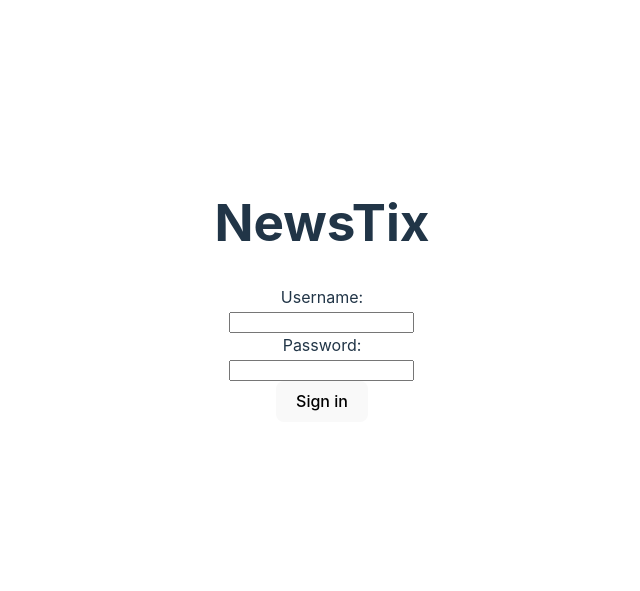
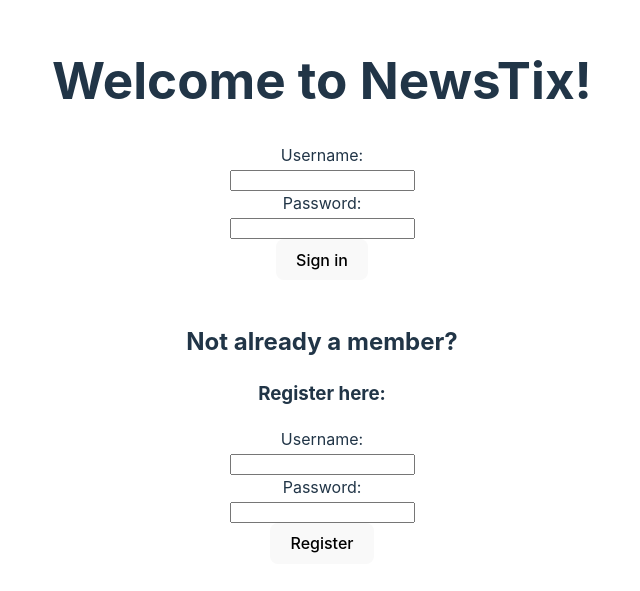
Before and after one commit to ori-123/newstix, a Vue app in the folder newstix-frontend/: page / in a window 1280 px wide. Shown: the part 109-700 px from the top of the page, without its empty margins (318-958 px from the left). Built offline with nearby package versions, Linux system fonts and the light colour scheme.

Commit message:
create Register component

```diff
--- a/newstix-frontend/package.json
+++ b/newstix-frontend/package.json
@@ -17,8 +17,10 @@
   },
   "devDependencies": {
     "@vitejs/plugin-vue": "^5.0.4",
+    "http-proxy-middleware": "^3.0.0",
     "typescript": "^5.2.2",
     "vite": "^5.2.0",
     "vue-tsc": "^2.0.6"
-  }
+  },
+  "proxy": "http://localhost:8080"
 }
--- a/newstix-frontend/src/App.vue
+++ b/newstix-frontend/src/App.vue
@@ -1,44 +1,15 @@
 <script setup lang="ts">
-import { ref } from 'vue';
-import axios from 'axios';
-import User from "../types/User.ts";
-
-interface FormData {
-  username: string;
-  password: string;
-}
-
-const formData = ref<FormData>({
-  username: '',
-  password: ''
-});
-const loginError = ref<string>('');
-
-async function login() {
-  try {
-    await axios.post<User>('/api/users/login', formData.value);
-    // TODO: redirect to Dashboard
-  } catch (error: any) {
-    if (error.response && error.response.status === 401) {
-      loginError.value = 'Invalid username or password.';
-    } else {
-      loginError.value = 'An error occurred. Please try again later.';
-    }
-  }
-}
-
+import Login from "./components/Login.vue";
+import Register from "./components/Register.vue";
 </script>
 
 <template>
-  <h1>NewsTix</h1>
-  <form @submit.prevent="login">
-    Username:<br />
-    <input v-model="formData.username" type="text" name="username" /><br />
-    Password:<br />
-    <input v-model="formData.password" type="password" name="password" /><br />
-    <button type="submit">Sign in</button><br />
-    <span v-if="loginError" style="color: red;">{{ loginError }}</span>
-  </form>
+  <h1>Welcome to NewsTix!</h1>
+  <Login />
+  <br />
+  <h2>Not already a member?</h2>
+  <h3>Register here:</h3>
+  <Register />
 </template>
 
 <style>
--- /dev/null
+++ b/newstix-frontend/src/components/Login.vue
@@ -0,0 +1,45 @@
+<script setup lang="ts">
+import { ref } from 'vue';
+import axios from 'axios';
+import User from "../../types/User";
+
+interface FormData {
+  username: string,
+  password: string
+}
+
+const formData = ref<FormData>({
+  username: '',
+  password: ''
+});
+const loginError = ref<string>('');
+
+async function login() {
+  try {
+    await axios.post<User>('/api/users/login', formData.value);
+    // TODO: redirect to Dashboard
+  } catch (error: any) {
+    if (error.response && error.response.status === 401) {
+      loginError.value = 'Invalid username or password.';
+    } else {
+      loginError.value = 'An error occurred. Please try again later.';
+    }
+  }
+}
+
+</script>
+
+<template>
+  <form @submit.prevent="login">
+    Username:<br />
+    <input v-model="formData.username" type="text" name="username" /><br />
+    Password:<br />
+    <input v-model="formData.password" type="password" name="password" /><br />
+    <button type="submit">Sign in</button><br />
+    <span v-if="loginError" style="color: red;">{{ loginError }}</span>
+  </form>
+</template>
+
+<style>
+
+</style>
--- /dev/null
+++ b/newstix-frontend/src/components/Register.vue
@@ -0,0 +1,41 @@
+<script setup lang="ts">
+import { ref } from 'vue';
+import axios from 'axios';
+import User from "../../types/User";
+
+interface FormData {
+  username: string,
+  password: string
+}
+
+const formData = ref<FormData>({
+  username: '',
+  password: ''
+});
+const signInError = ref<string>('');
+
+async function login() {
+  try {
+    await axios.post<User>('/api/users/register', formData.value);
+    // TODO: redirect to Dashboard
+  } catch (error: any) {
+      signInError.value = 'An error occurred. Please try again later.';
+  }
+}
+
+</script>
+
+<template>
+  <form @submit.prevent="login">
+    Username:<br />
+    <input v-model="formData.username" type="text" name="username" /><br />
+    Password:<br />
+    <input v-model="formData.password" type="password" name="password" /><br />
+    <button type="submit">Register</button><br />
+    <span v-if="signInError" style="color: red;">{{ signInError }}</span>
+  </form>
+</template>
+
+<style>
+
+</style>
```
Also changed, not shown: 1 other file (tests, documents, lock files or other folders).
